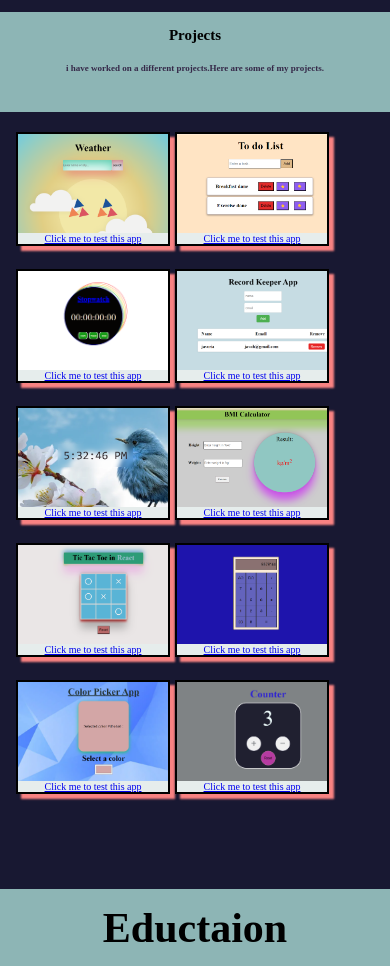
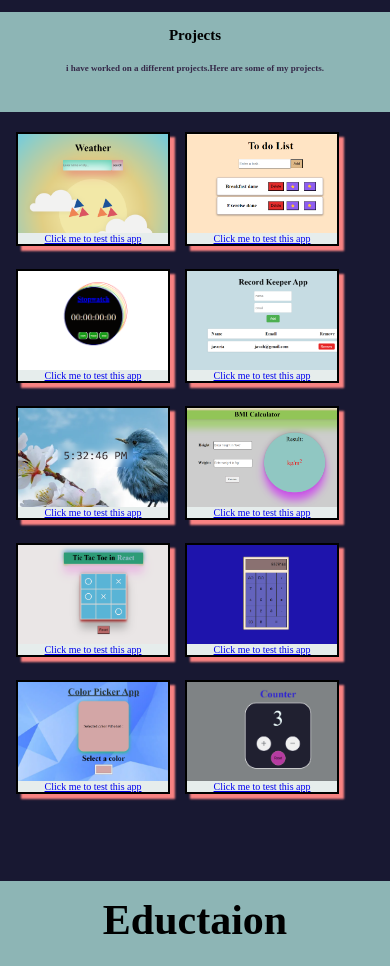
Before and after one commit to Javeria-Ahmed9/Portfolio, a React (Vite) app: page / in a window 390 px wide. Shown: the part 1300-2266 px from the top of the page. Built offline with nearby package versions, Linux system fonts and the light colour scheme.

Commit message:
Color Chnaged

```diff
--- a/src/Projects.css
+++ b/src/Projects.css
@@ -69,7 +69,7 @@ a {
 @media (max-width:768px) {
     #maindivID {
         width: 100vw;
-        height: 95vh;
+        height: 94vh;
         padding-top: 75px;
     }
 
@@ -107,7 +107,7 @@ a {
         flex-direction: column;
         height: 110px;
         width: 150px;
-        margin-left: 5px;
+        margin-left: 15px;
         margin-right: 0px;
         background-color: rgb(230, 237, 236);
         border: 2px solid black;
```
